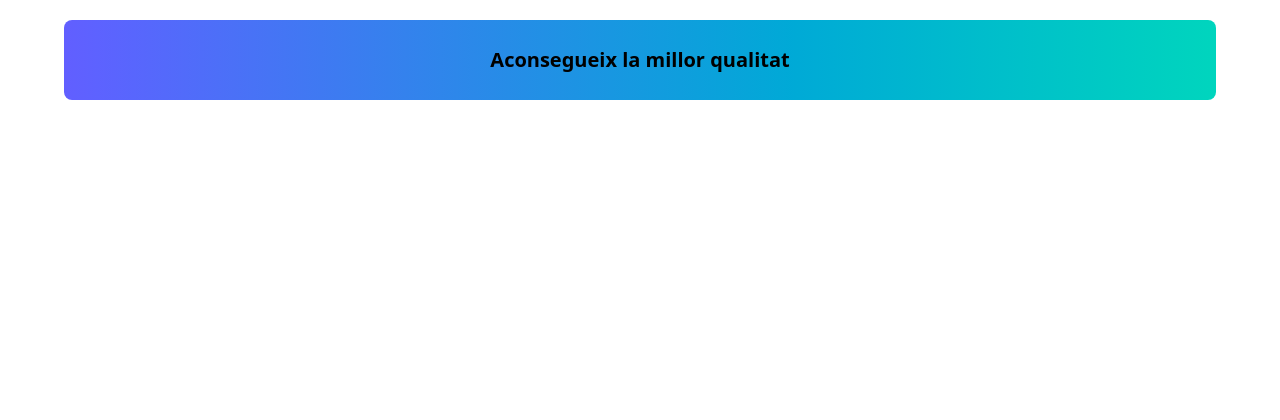
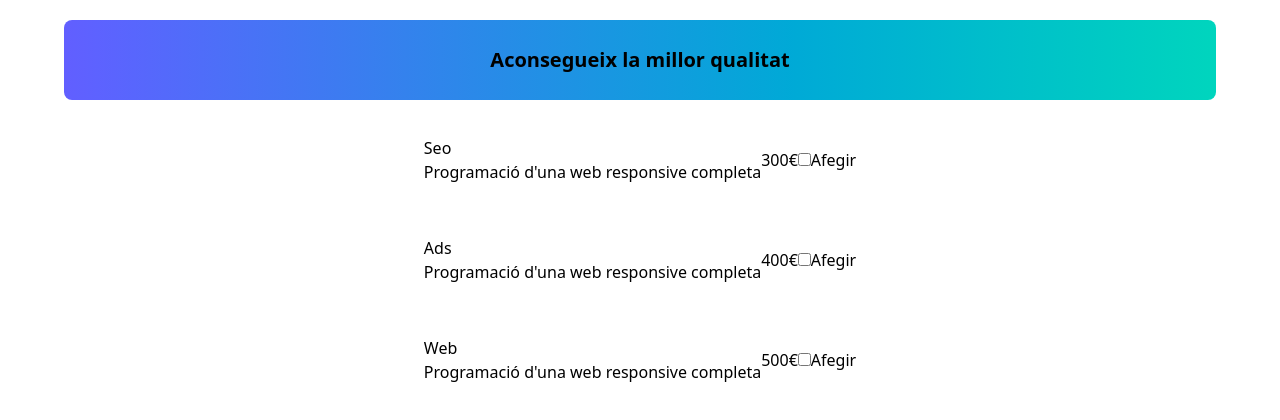
Before and after one commit to gerard-asuncion/sprint-6-react, a React (Vite) app: page / in a window 1280 px wide. Shown: the top 420 px of the page. Built offline with nearby package versions, Linux system fonts and the light colour scheme.

Commit message:
Checkbox component map

```diff
--- a/src/App.tsx
+++ b/src/App.tsx
@@ -1,10 +1,13 @@
+import sections from "./data/sections.json"
 import Header from "./components/Header"
+import Checkbox from "./components/Checkbox"
 
 function App() {
 
   return (
     <>
       <Header></Header>
+      {sections.map(section => <Checkbox key={section.id} currentSection={section}></Checkbox>)}
     </>
   )
 }
--- /dev/null
+++ b/src/components/Checkbox.tsx
@@ -0,0 +1,31 @@
+type Section = {
+    id: number,
+    section: string,
+    price: number,
+    isWeb: boolean
+}
+
+type Props = {
+    currentSection: Section
+}
+
+const Checkbox = ({currentSection}: Props) => {
+  return (
+    <section className="w-90/100 h-20 rounded-lg flex justify-center
+    items-center m-auto mt-5">
+        <article>
+            <h2>{currentSection.section}</h2>
+            <p>Programació d'una web responsive completa</p>
+        </article>
+        <article>
+            {currentSection.price}€
+        </article>
+        <article>
+            <input type="checkbox" name="add" id="add" />
+            <label htmlFor="add">Afegir</label>
+        </article>
+    </section>
+  )
+}
+
+export default Checkbox
```
